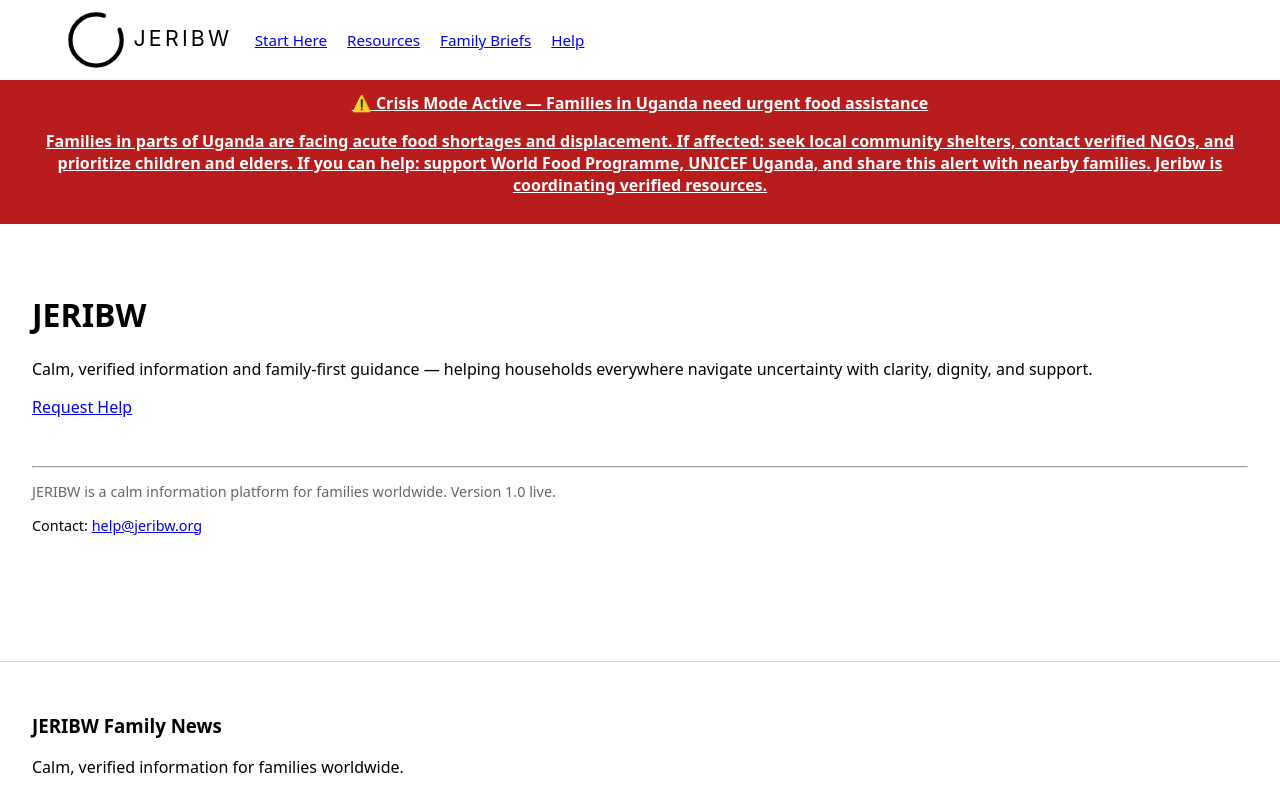
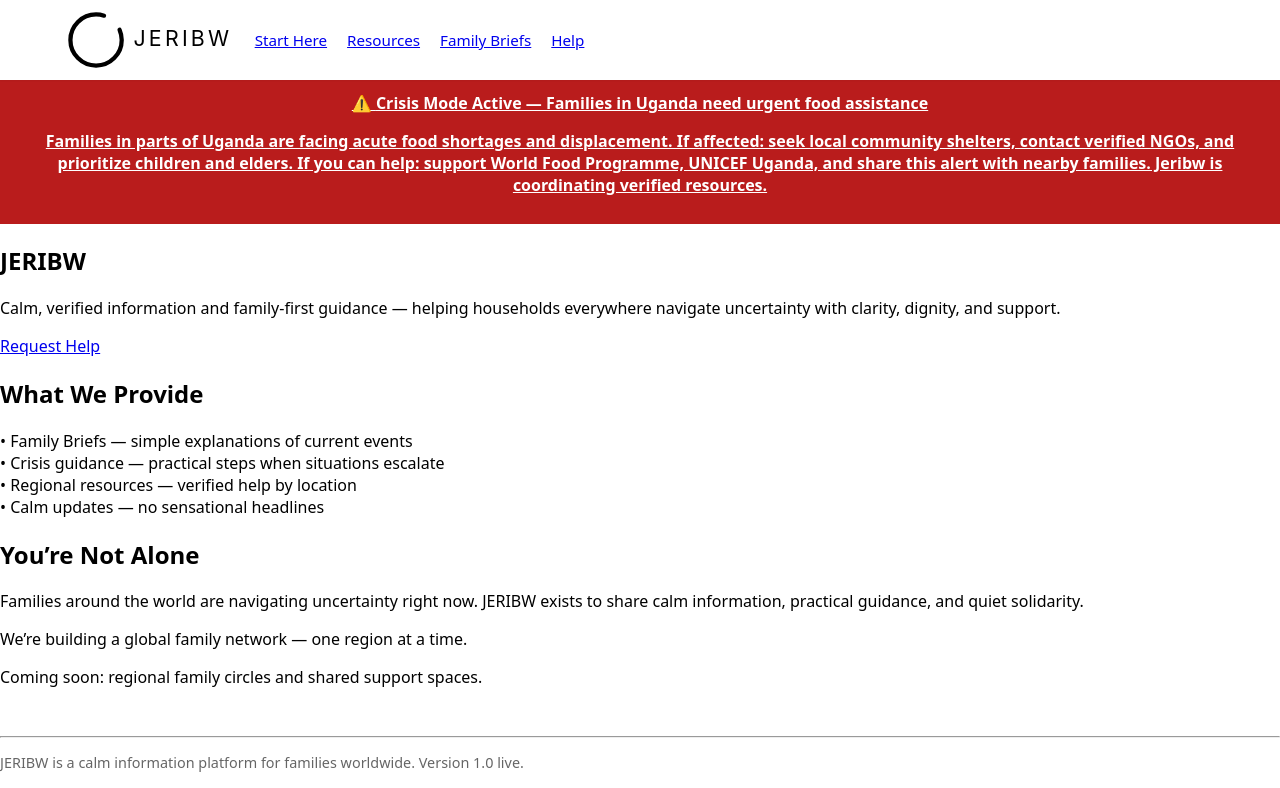
Before and after one commit to Jeribw-Foundation/jeribw, a Next.js app: page / in a window 1280 px wide. Shown: the top 788 px of the page. Built offline with nearby package versions, Linux system fonts and the light colour scheme.

Commit message:
Expand homepage with community section and resources overview

```diff
--- a/app/page.tsx
+++ b/app/page.tsx
@@ -1,27 +1,74 @@
 import CrisisAlert from "../components/CrisisAlert";
+
 export default function HomePage() {
   return (
     <>
       <CrisisAlert />
 
-      <main style={{ padding: "3rem 2rem" }}>
+      <main>
+        <section>
+          <div className="container">
             <h1>JERIBW</h1>
 
             <p>
               Calm, verified information and family-first guidance — helping households
               everywhere navigate uncertainty with clarity, dignity, and support.
             </p>
+
             <p>
               <a href="/help">Request Help</a>
             </p>
+          </div>
+        </section>
+
+        <section>
+          <div className="container">
+            <h2>What We Provide</h2>
+
+            <p>
+              • Family Briefs — simple explanations of current events
+              <br />
+              • Crisis guidance — practical steps when situations escalate
+              <br />
+              • Regional resources — verified help by location
+              <br />
+              • Calm updates — no sensational headlines
+            </p>
+          </div>
+        </section>
+
+        <section className="community-section">
+          <h2>You’re Not Alone</h2>
+
+          <p>
+            Families around the world are navigating uncertainty right now.
+            JERIBW exists to share calm information, practical guidance, and quiet solidarity.
+          </p>
+
+          <p>
+            We’re building a global family network — one region at a time.
+          </p>
+
+          <div className="image-placeholder"></div>
+
+          <p>
+            Coming soon: regional family circles and shared support spaces.
+          </p>
+        </section>
+
+        <section>
+          <div className="container">
             <hr style={{ marginTop: "3rem" }} />
 
             <p style={{ fontSize: "0.9rem", opacity: 0.6 }}>
               JERIBW is a calm information platform for families worldwide. Version 1.0 live.
             </p>
+
             <p style={{ fontSize: "0.9rem" }}>
               Contact: <a href="mailto:help@jeribw.org">help@jeribw.org</a>
             </p>
+          </div>
+        </section>
       </main>
     </>
   );
```
Lines whose indentation alone changed are shown as unchanged.
